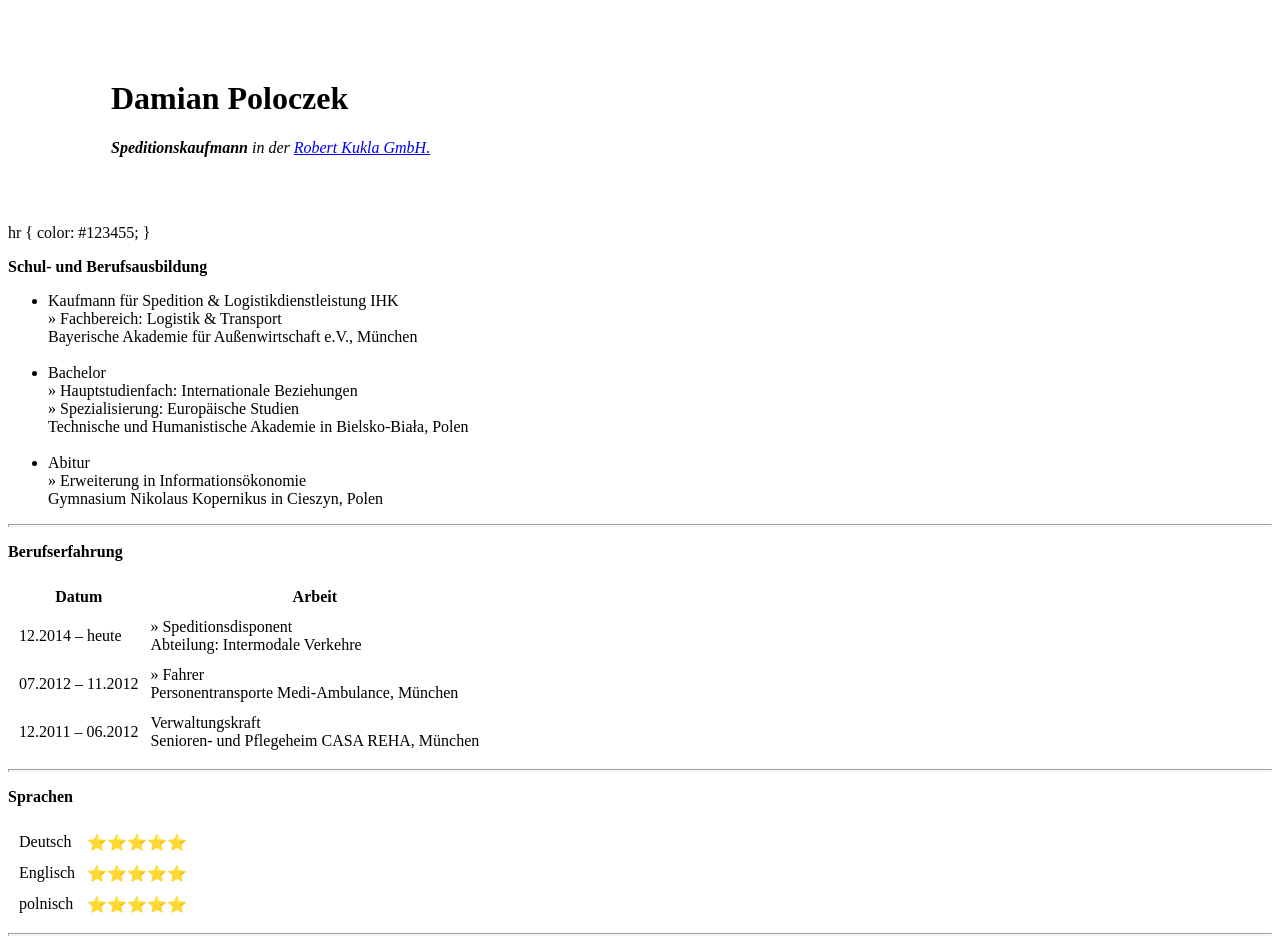
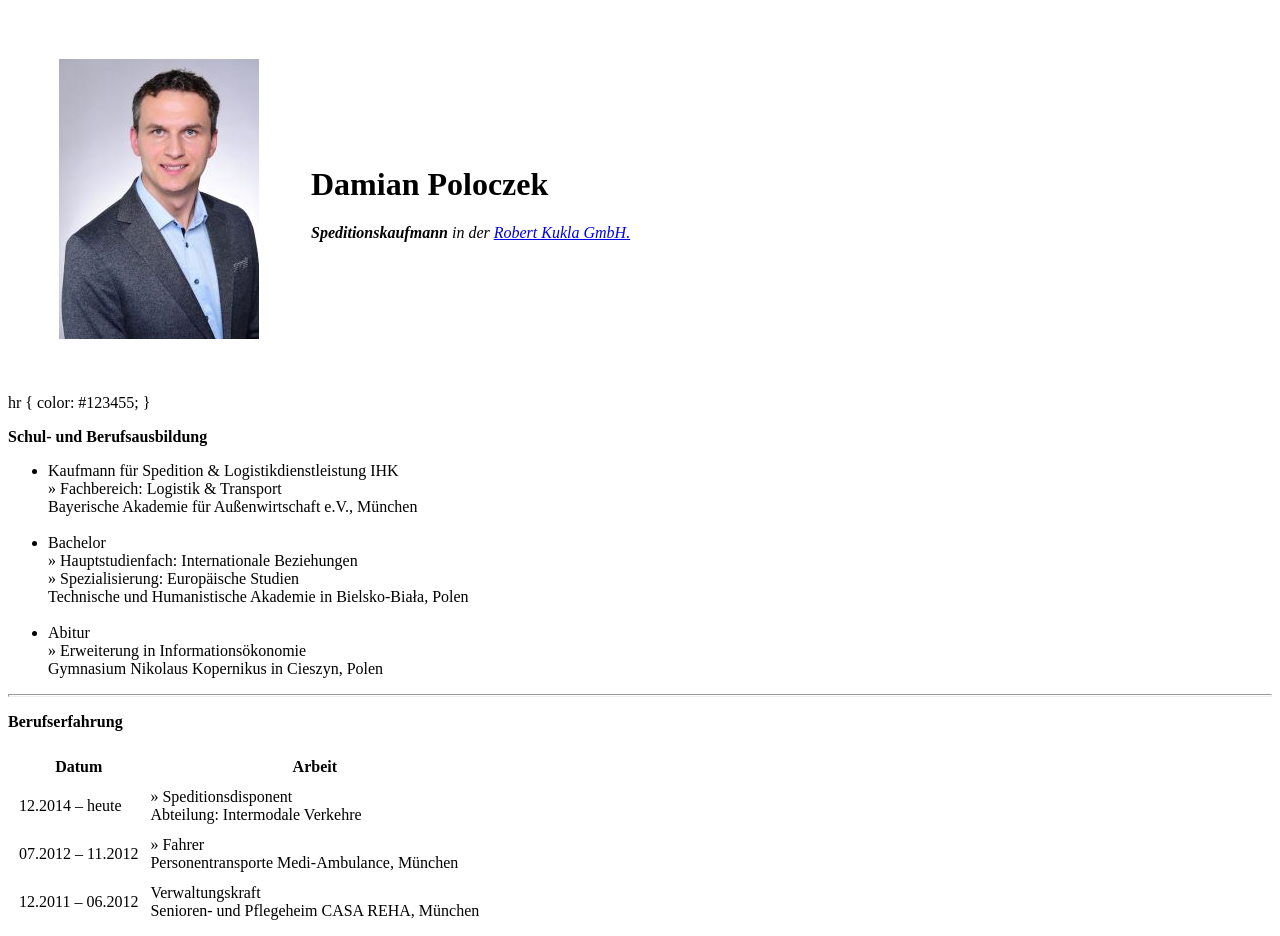
Before and after one commit to dampolo/CV, a plain HTML site: page index.html in a window 1280 px wide. Shown: the top 936 px of the page. Drawn offline with Linux system fonts and the light colour scheme.

Commit message:
Update index.html

```diff
--- a/index.html
+++ b/index.html
@@ -7,7 +7,7 @@
 <body>
     <table cellspacing="50">
         <tr>
-            <td>    <img src="Bewerbung.jpg" alt=""></td>
+            <td>    <img src="CV/Fotos/Bewerbung.jpg" alt=""></td>
             <td><h1>Damian Poloczek</h1>
 
                 <p><em><strong>Speditionskaufmann</strong> in der <a href="https://www.kukla-spedition.com/"> Robert Kukla GmbH.</a></em></p></td>
```
